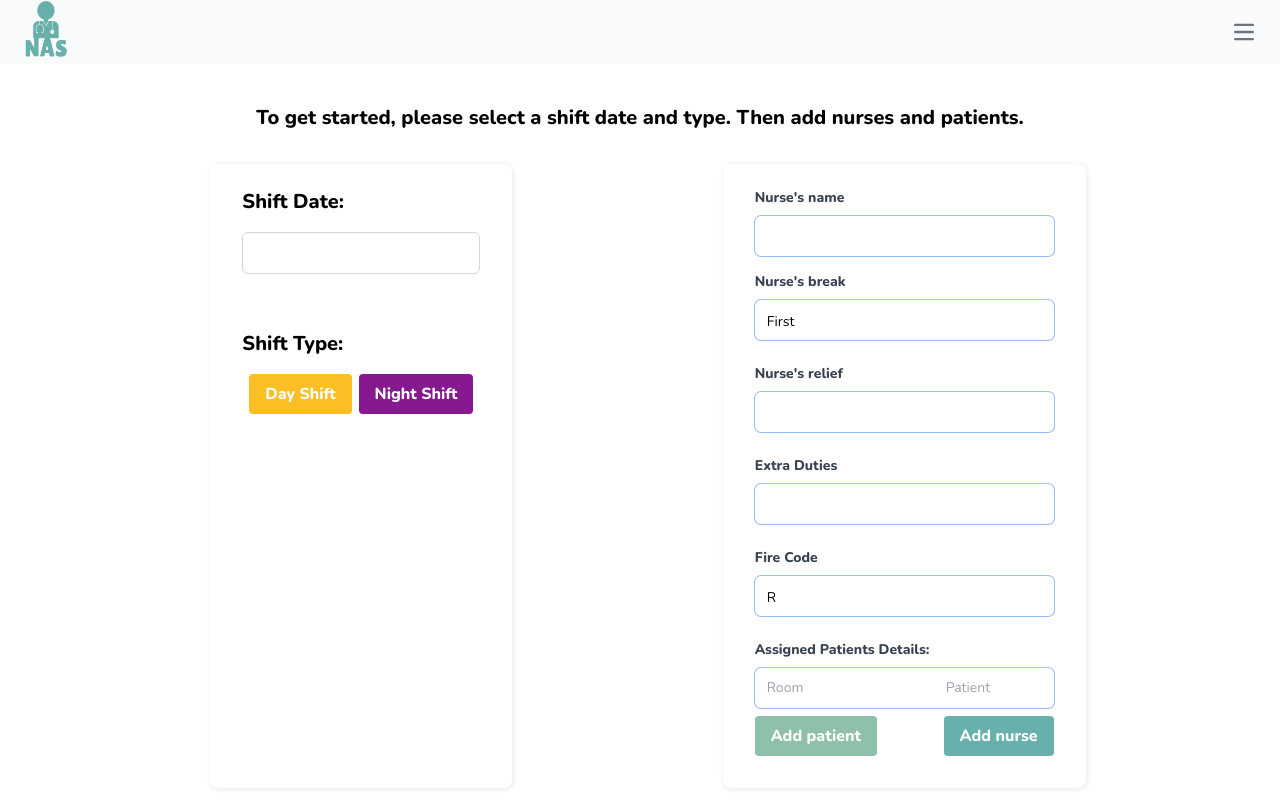
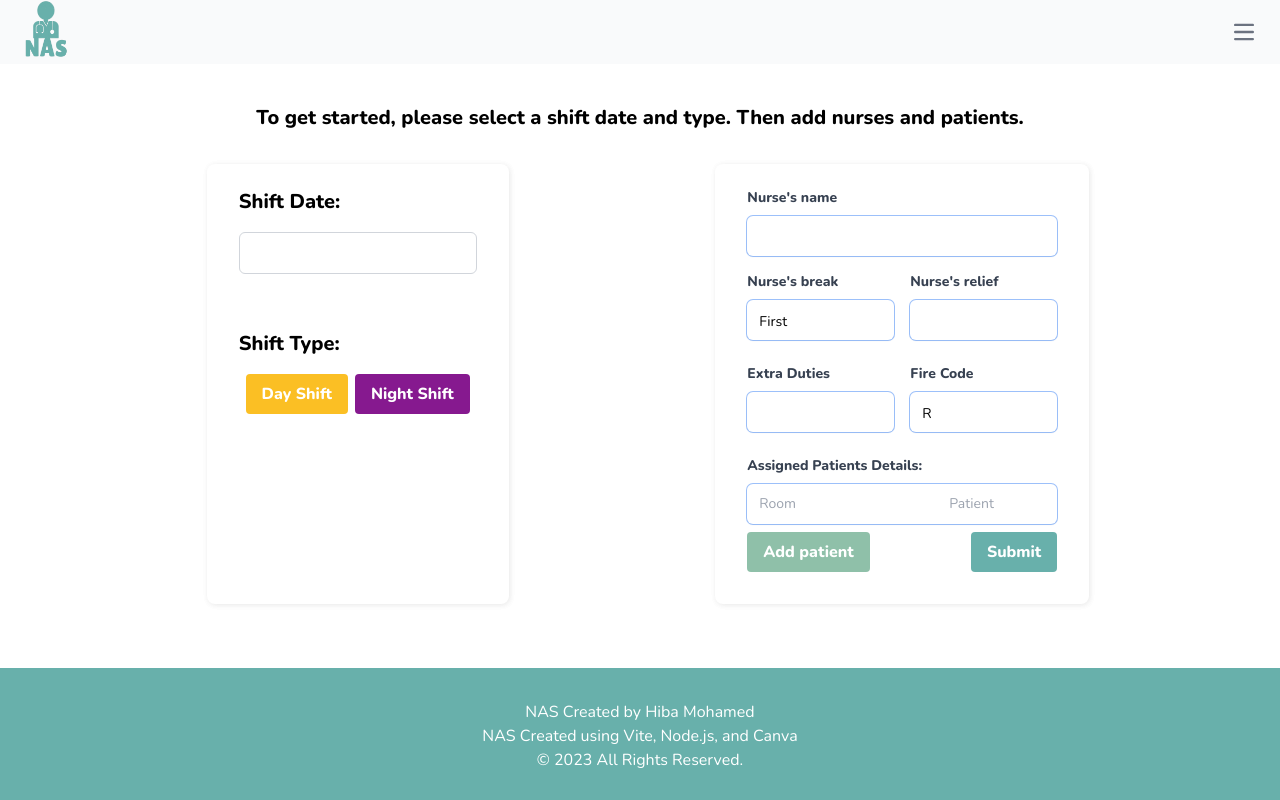
Before and after one commit to Hiba-Mohamed/Reactjs-Nurses-Assignment-Sheet, a React (Vite) app: page /createSheet in a window 1280 px wide. Shown: the top 800 px of the page. Built offline with nearby package versions, Linux system fonts and the light colour scheme.

Commit message:
styling, setting the initial object structure

```diff
--- a/src/createSheet.tsx
+++ b/src/createSheet.tsx
@@ -70,7 +70,9 @@ export function CreateSheet() {
               </p>
             )}
           </div>
-          <div className="mb-6">
+
+          <div className="flex flex-row">
+            <div className="mb-6 basis-1/2 mr-2">
               <label className="block text-gray-700 text-sm font-bold mb-2">
                 Nurse's break
               </label>
@@ -86,7 +88,7 @@ export function CreateSheet() {
                 <p className="text-peach">This field is required</p>
               )}
             </div>
-          <div className="mb-6">
+            <div className="mb-6 basis-1/2 ml-2">
               <label className="block text-gray-700 text-sm font-bold mb-2">
                 Nurse's relief
               </label>
@@ -100,11 +102,14 @@ export function CreateSheet() {
               )}
               {errors?.reliefName?.type === "maxLength" && (
                 <p className="text-peach">
-                Nurse's name cannot exceed 30 characters
+                  Nurse's relief cannot exceed 30 characters
                 </p>
               )}
             </div>
-          <div className="mb-6">
+          </div>
+                    <div className="flex flex-row">
+
+          <div className="mb-6 basis-1/2 mr-2">
             <label className="block text-gray-700 text-sm font-bold mb-2">
               Extra Duties
             </label>
@@ -115,11 +120,11 @@ export function CreateSheet() {
             ></input>
             {errors?.extraDuties?.type === "maxLength" && (
               <p className="text-peach">
-                Nurse's name cannot exceed 40 characters
+                Extra Duties cannot exceed 40 characters
               </p>
             )}
           </div>
-          <div className="mb-6">
+          <div className="mb-6 basis-1/2 ml-2">
             <label className="block text-gray-700 text-sm font-bold mb-2">
               Fire Code
             </label>
@@ -135,7 +140,7 @@ export function CreateSheet() {
             {errors?.fireCode?.type === "required" && (
               <p className="text-peach">This field is required</p>
             )}
-
+          </div>
           </div>
 
           <div id="all-patients">
@@ -171,7 +176,7 @@ export function CreateSheet() {
               className="bg-green hover:bg-green text-white font-bold py-2 px-4 rounded focus:outline-none focus:shadow-outline"
               type="submit"
             >
-              Add nurse
+              Submit
             </button>
           </div>
         </form>
@@ -181,3 +186,44 @@ export function CreateSheet() {
 }
 
 export default CreateSheet;
+
+const shift = {
+  date: "1/August/2023",
+  type: "Night",
+  staff: {
+    nurse1: {
+      nurseName: "Max",
+      nurseBreak: "First",
+      reliefName: "Bob",
+      fireCode: "R",
+      extraDuties: "In-charge",
+      patients: {
+        patient1: {
+          patientName: "123B",
+          patientRoom: "Smith",
+        },
+        patient2: {
+          patientName: "160A",
+          patientRoom: "White",
+        },
+      },
+    },
+    nurse2: {
+      nurseName: "Ravi",
+      nurseBreak: "Second",
+      reliefName: "Max",
+      fireCode: "A",
+      extraDuties: "Shift Count",
+      patients: {
+        patient1: {
+          patientName: "140B",
+          patientRoom: "Green",
+        },
+        patient2: {
+          patientName: "165A",
+          patientRoom: "Brown",
+        },
+      },
+    },
+  },
+};
```
Lines whose indentation alone changed are shown as unchanged.
